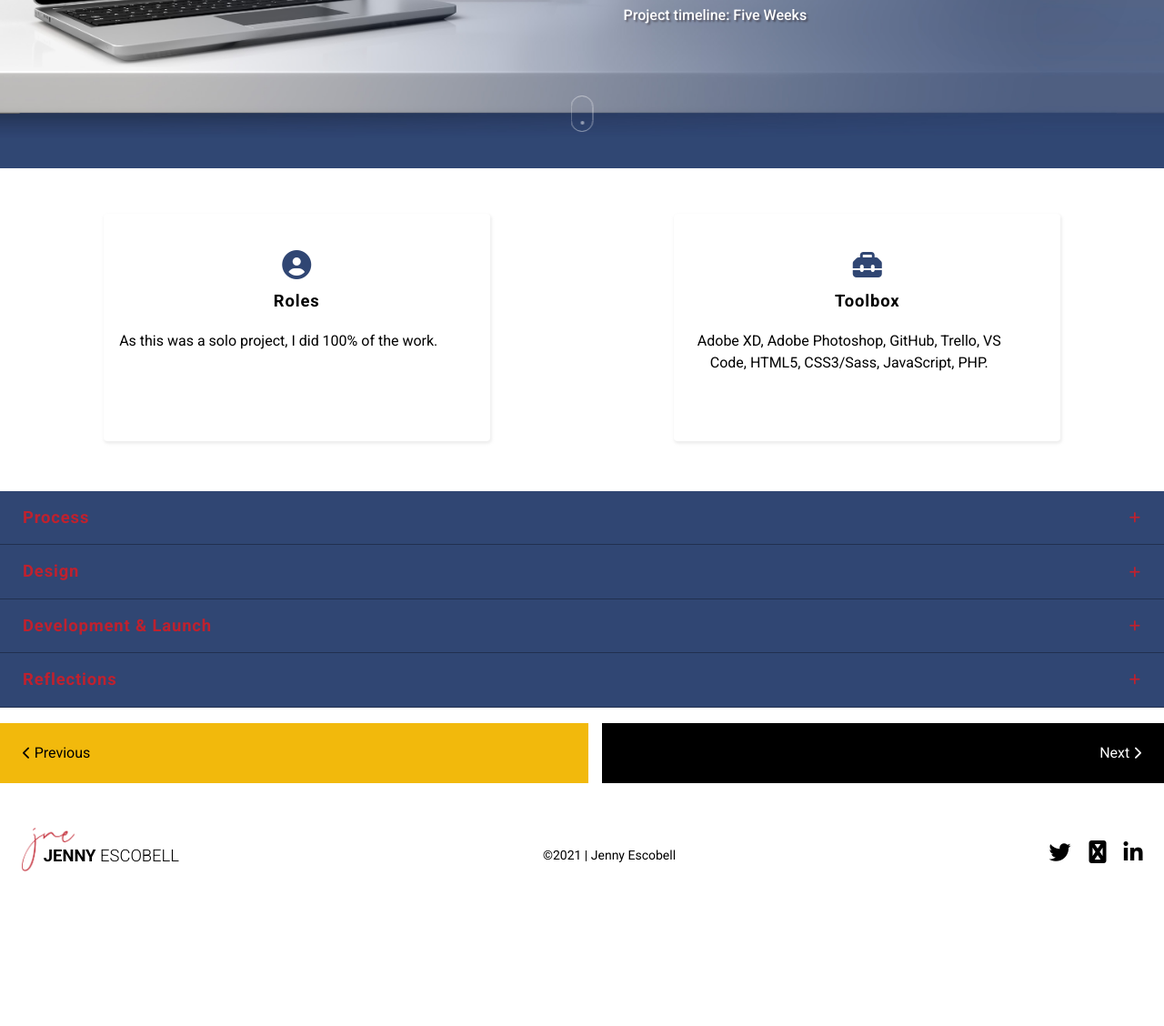
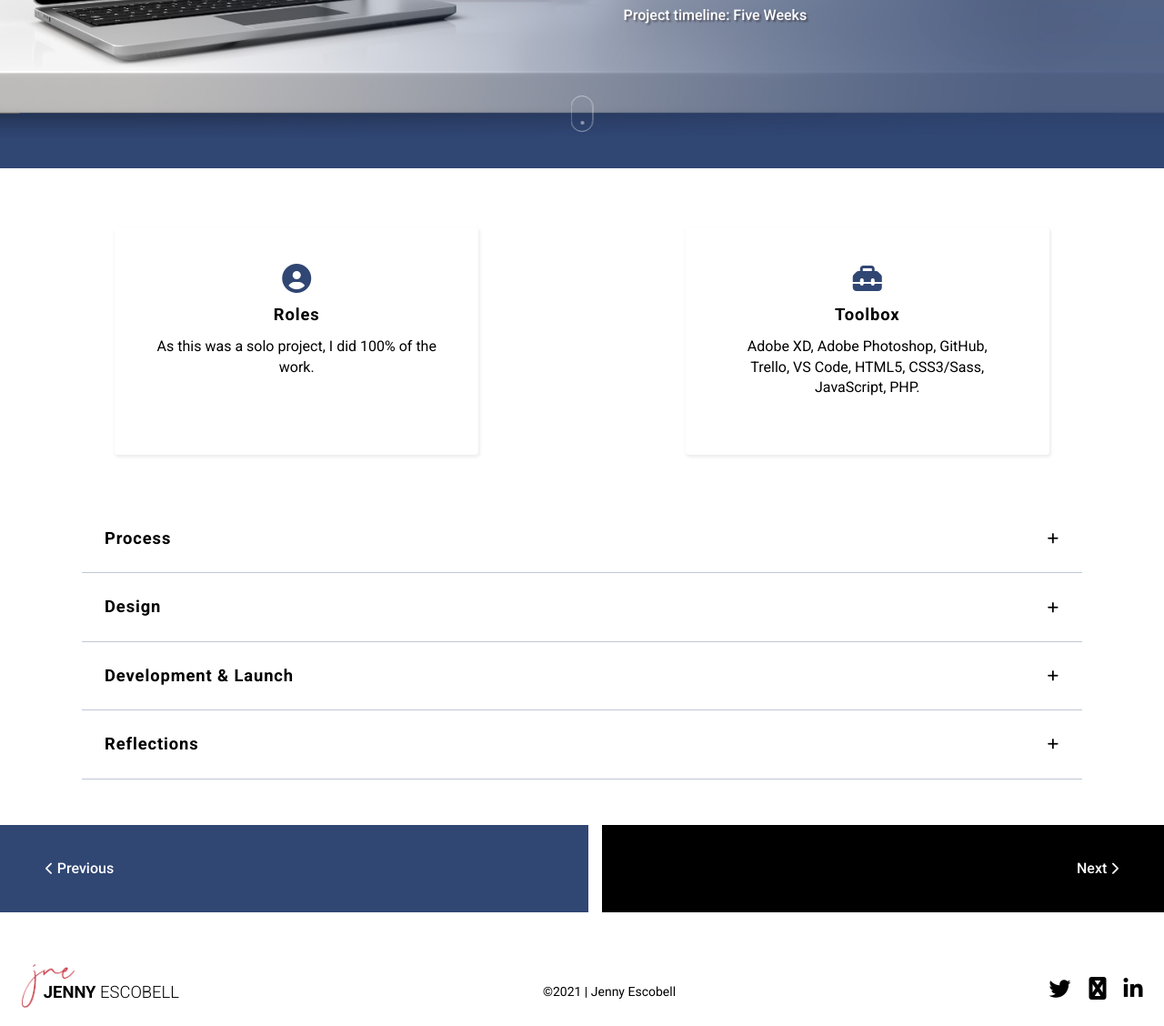
Before and after one commit to jennyesc/portfolio, a PHP site: page /portfolio.php in a window 1280 px wide. Shown: the part 645-1773 px from the top of the page at 91% size. Before the commit the page ends 1603 px from the top, so only its background shows below. Run offline with PHP 8.4, Linux system fonts and the light colour scheme; some libraries are stand-ins or nearby versions.

Commit message:
Update desktop layout of index page

```diff
--- a/accordion.php
+++ b/accordion.php
@@ -120,7 +120,7 @@
             <p>I learned a lot during this project, especially when it came to styling WordPress sites.
                 I am proud to say that we had zero merge conflicts during the project and am very proud of our end result.</p>
 
-            <p> In conclusion, I invite you to take a look at the <a href="https://twosistersbakery.bcitwebdeveloper.ca/notapage">404 page</a> created by me.
+            <p> In conclusion, I invite you to take a look at the <a href="https://twosistersbakery.bcitwebdeveloper.ca/notapage" target="_blank" rel="noopener noreferrer">404 page</a> created by me.
             I always appreciate a clever 404 page, which still serves its purpose to keep the user on the site.
             </p>
 
--- a/css/base/_buttons.scss
+++ b/css/base/_buttons.scss
@@ -78,6 +78,12 @@
     border-radius: 5px;
     background: linear-gradient(145deg, #151515, #151515);
     box-shadow: 8px 8px 16px #0a0a0a, -8px -8px 16px #141414;
+
+    &:hover,
+    :active {
+      box-shadow: -3px -3px 5px #070707 inset, 3px 3px 5px #0e0e0e inset;
+      user-select: none;
+    }
   }
 }
 
@@ -103,6 +109,11 @@
     border-radius: 7px;
     background: linear-gradient(145deg, #334b7b, #2b3f68);
     box-shadow: 9px 9px 18px #2b3e66, -9px -9px 18px #354e80;
+    &:hover,
+    :active {
+      box-shadow: -3px -3px 5px #2b3e66 inset, 3px 3px 5px #2b3e66 inset;
+      user-select: none;
+    }
   }
 }
 
@@ -183,6 +194,7 @@
     @include button-shadow;
     margin: 25px auto 40px auto;
     background: white;
+    color: #000;
 
     &:hover,
     :active {
--- a/css/pages/_accordion.scss
+++ b/css/pages/_accordion.scss
@@ -15,38 +15,51 @@
   transform: rotate(45deg);
 }
 .accordion {
+  margin-bottom: 50px;
   h2 {
-    margin: 0;
-    padding: 20px 25px;
+    margin: 0 auto;
+    padding: 28px 25px;
   }
 }
 
 .accordion-blue {
   .tab {
-    background: $jne-blue;
-    border-bottom: 1px solid darken($jne-blue, 10%);
+    border-bottom: 1px solid rgba(48, 70, 115, 0.3);
 
     &:hover,
     &:active {
-      background-color: $jne-dark-blue;
+      background-color: $jne-blue;
+    }
+  }
+  .content {
+    .fas,
+    .far {
+      color: $jne-blue;
     }
   }
 }
 
 .accordion-yellow {
   .tab {
-    background: $jne-yellow;
-    color: #000;
-    border-bottom: 1px solid darken($jne-yellow, 10%);
+    border-bottom: 1px solid rgba(242, 185, 12, 1);
 
     &:hover,
     &:active {
-      background-color: $jne-dark-yellow;
+      background-color: $jne-yellow;
+      color: #000;
+    }
+  }
+  .content {
+    .fas,
+    .far {
+      color: $jne-yellow;
     }
   }
 }
 .tab {
-  background-color: $jne-red;
+  background-color: #fff;
+  max-width: 1100px;
+  margin: 0 auto;
   cursor: pointer;
   padding: 20px;
   width: 100%;
@@ -54,15 +67,15 @@
   text-align: left;
   outline: none;
   transition: 0.4s;
-  border-bottom: 1px solid darken($jne-red, 10%);
+  border-bottom: 1px solid rgba(191, 33, 46, 0.3);
   text-transform: none;
-  color: #bf212e;
   font-weight: $bold;
   font-size: 1.15rem;
 
   &:hover,
   &:active {
-    background-color: $jne-dark-red;
+    background-color: $jne-red;
+    color: #fff;
   }
 }
 .fas {
@@ -106,6 +119,7 @@
       border-radius: $border4;
       margin-bottom: 15px;
       border: 1px solid rgba(194, 194, 194, 0.5);
+      width: 500px;
     }
   }
   .logo-container {
@@ -120,6 +134,14 @@
       @include box-shadow;
       border-radius: $border4;
       padding: 20px;
+    }
+  }
+
+  .wireframes-pf {
+    img {
+      border: none;
+      height: 450px;
+      width: auto;
     }
   }
 
@@ -297,14 +319,6 @@
     .wireframes {
       width: 80%;
     }
-
-    .wireframes-pf {
-      img {
-        border: none;
-        height: 450px;
-        width: auto;
-      }
-    }
   }
 } //end of content
 
--- a/css/pages/_index.scss
+++ b/css/pages/_index.scss
@@ -3,138 +3,136 @@
 
 //styles for index page
 
-
-.intro-container{
+.intro-container {
   height: 80vh;
   margin: 0 auto;
   display: flex;
   justify-content: center;
   align-items: center;
 
-    .intro{
+  .intro {
     width: 85vw;
     height: 80%;
     display: flex;
     align-items: center;
 
-
-        h2{
+    h1 {
       font-size: 1.875rem;
       line-height: 2.6rem;
       font-weight: $medium;
+      text-transform: inherit;
 
-            .red-block{
+      .red-block {
         border-bottom: 3px solid $jne-red;
-                // background: $jne-red;
-                // content: '';
-                // display: block;
-                // height: 15px;
-                // position: absolute;
-                // bottom: 0;
-                // left: 0;
-                // width: 0%;
-                // z-index: -1;
-                // animation: line;
-                // animation-duration: 3s;
-                // animation-delay: 1s;
-                // animation-fill-mode: forwards;
-
       }
 
-            .blue-block{
+      .blue-block {
         border-bottom: 3px solid $jne-blue;
       }
 
-            .yellow-block{
+      .yellow-block {
         border-bottom: 3px solid $jne-yellow;
       }
     }
   }
-    @media (min-width: 800px){
+  @media (min-width: 800px) {
     @include mc;
     max-width: $siteWidth;
     height: 95vh;
 
-        .intro{
+    .intro {
       max-width: 680px;
     }
   }
+} //end intro container
 
-}//end intro container
-
-.wrapper-desktop{
-    .current-container{
-        margin: 15px 0;
-        background: $jne-white;
-
-        img{
+.wrapper-desktop {
+  .current-container {
+    img {
       width: 100%;
       height: 100%;
       object-fit: cover;
     }
+    .cur-text-container {
+      padding: 0;
+      align-content: center;
+      text-align: center;
 
-        .cur-text-container{
-            padding: $padding;
-            align-content: center;
-            background: $jne-white;
+      h2 {
+        text-transform: uppercase;
+        font-size: 1.25rem;
+        margin-top: 50px;
+      }
 
-            @media (min-width: $menuBreak){
-                margin: 0 auto;
-                width: 240px;
-                padding-left: 20px;
-                text-align: center;
+      h3 {
+        text-transform: inherit;
+        margin-top: 10px;
       }
-            //styles for .tools and .tools-par are in typography
+
+      .button-container {
+        display: inline-block;
+        padding: 0;
+        .btn {
+          margin: 20px auto 25px auto;
         }
       }
 
-    .about-jenny-container{
+      @media (min-width: $menuBreak) {
+        margin: 0 auto;
+        width: 240px;
+        p {
+          padding: 0;
+        }
+      }
+    }
+  }
+
+  .about-jenny-container {
     margin: 15px 0;
 
-        .about-text-container{
+    .about-text-container {
       padding: 10px 20px 15px 15px;
       max-width: 550px;
 
-            p{
+      p {
         margin-top: 10px;
         line-height: 1.35rem;
       }
-            @media (min-width: $menuBreak){
+      @media (min-width: $menuBreak) {
         margin: 0 auto;
         width: 90%;
 
-                h3{
+        h3 {
           width: 100%;
         }
       }
     }
   }
 
-    .index-box-cont{
+  .index-box-cont {
     display: grid;
-        grid-template-columns: repeat(2, 2fr);
-        grid-auto-rows: 50px;
+    grid-template-columns: repeat(2, 1fr);
     grid-column-gap: 15px;
     grid-template-areas:
       "yellow-box  black-box"
       "yellow-box  black-box";
 
-        .yellow-box{
+    .yellow-box {
       background: $jne-yellow;
       grid-area: yellow-box;
     }
 
-        .black-box{
+    .black-box {
       background: #000;
       grid-area: black-box;
     }
   }
-    @media (min-width: $break2){
+  @media (min-width: $break2) {
     padding: 0;
     margin: 0 auto;
     background: #fff;
 
-        .current-container{
+    .current-container {
       width: 100%;
       background: #fff;
       display: grid;
@@ -145,97 +143,87 @@
       grid-template-areas:
         "cur-img    cur-img     cur-text    cur-text"
         "cur-img    cur-img     cur-text    cur-text"
-                "cur-img    cur-img     more-link  more-link"
-            ;
-            picture{
+        "cur-img    cur-img     more-link  more-link";
+      picture {
         grid-column: 1/3;
         grid-row: 1/4;
         height: 100%;
         width: 100%;
         grid-area: cur-img;
 
-                img{
+        img {
           display: block;
           object-fit: cover;
         }
       }
 
-            .cur-text-container{
+      .cur-text-container {
         height: 100%;
         width: 100%;
         grid-area: cur-text;
         padding-top: 25px;
       }
 
-            .view-all-btn{
+      .view-all-btn {
         grid-area: more-link;
       }
     }
 
-        .about-jenny-container{
+    .about-jenny-container {
       width: 100%;
-            // background: $jne-white;
       display: grid;
       grid-template-columns: repeat(4, 1fr);
-            grid-auto-rows: 100px;
-            grid-template-rows: repeat(1, 1fr);
-            grid-gap: 0.75rem;
+      grid-gap: 15px;
       grid-template-areas:
-                "about-text  about-text  about-img    index-box"
-                "about-text   about-text about-img    index-box"
-                "about-text    about-text about-btn    index-box"
-            ;
+        "about-text about-text  about-img   index-box"
+        "about-text about-text  about-img   index-box"
+        "about-text about-text  about-img   index-box"
+        "about-text about-text  about-btn   index-box"
+        "about-text about-text  about-btn   index-box";
 
-           picture{
+      picture {
         grid-area: about-img;
+
+        img {
+          height: 230px;
           width: 100%;
-                height: 200px;
-                grid-column: 3/4;
-                grid-row: 1/3;
-
-                img{
-                    height: 220px;
-                    width: 100%;
-                    max-height: 200px;
+          max-height: 192px;
           object-fit: cover;
           display: block;
-                    max-height: 20rem;
         }
       }
 
-            .about-text-container{
+      .about-text-container {
         grid-area: about-text;
         padding-top: 50px;
         width: 100%;
         height: 100%;
-                grid-column: 1/3;
-                grid-row: 1/4;
       }
 
-            .about-btn{
+      .about-btn {
         grid-area: about-btn;
         padding: 35px;
-            height: 80%;
-            margin-top: 20px;
+        height: 100%;
         background: $jne-blue;
-            grid-column: 3/4;
-            grid-row: 3/4;
+        // margin-top: 1px;
 
-                a{
-                    padding: 0;
+        a {
+          padding: 10px;
         }
-                .blue-border{
+        .blue-border {
           padding: 15px;
         }
       }
 
-            .index-box-cont{
-                grid-column: 4/5;
-                grid-row: 3/4;
+      .index-box-cont {
+        // grid-column: 4/5;
+        // grid-row: 3/4;
+        grid-template-rows: 100px;
         grid-template-areas:
           "yellow-box  yellow-box"
           "yellow-box  yellow-box"
           "yellow-box  yellow-box"
+          "black-box  black-box"
           "black-box  black-box"
           "black-box  black-box";
         grid-gap: 15px;
--- a/css/pages/_single-project.scss
+++ b/css/pages/_single-project.scss
@@ -167,50 +167,16 @@
       padding-right: 50px;
     }
   }
-
   .timeline {
     font-weight: $medium;
   }
-}
-.box-container {
-  .key-info {
-    background: $jne-blue;
-    color: #fff;
-    padding: 5px 20px;
 
-    .fas {
-      display: none;
-    }
-
-    h2 {
-      margin-top: 25px;
-    }
-
-    p {
-      margin: 8px 0 15px 0;
-      line-height: 1.5rem;
-
-      .no-break {
-        display: none;
-      }
+  a {
+    color: darken($jne-red, 15%);
   }
 }
 
-  .accordion-container {
-    padding: 0;
-    background: #fff;
-  }
-  //box-container 1000px
-  @media (min-width: $break3) {
 .key-info {
-      background: none;
-      display: grid;
-      grid-template-columns: 1fr 1fr;
-      grid-gap: 15px;
-      justify-content: center;
-      align-items: center;
-      @include mc;
-
   .key-container {
     @include mc;
     @include box-shadow;
@@ -218,13 +184,15 @@
     align-content: flex-start;
     flex-wrap: wrap;
     justify-content: center;
-        margin: 45px auto 50px;
+    margin: 10px auto 35px;
     text-align: center;
-        background-image: #fff;
+    background: #fff;
     color: #000;
-        width: 425px;
+    min-width: 315px;
+    max-width: 400px;
     height: 250px;
     border-radius: $border4;
+    padding: 10px;
 
     .fas {
       display: block;
@@ -239,7 +207,6 @@
     .fas-pf {
       color: $jne-blue;
     }
-
     .fas-mb {
       color: $jne-yellow;
     }
@@ -252,32 +219,62 @@
       display: inline;
     }
   }
+  @media (min-width: $menuBreak) {
+    display: grid;
+    grid-template-columns: 1fr 1fr;
+    grid-gap: 15px;
+    margin-top: 45px;
+    max-width: 1450px;
+    margin: 0 auto;
+
+    .key-container {
+      padding: 0 10px;
+      // width: 500px;
+      margin-top: 45px;
+      padding: 0 45px;
+
+      p {
+        padding: 0;
+      }
     }
   }
 }
 
+.accordion-container {
+  padding: 0;
+  background: #fff;
+}
+
 .indiv-box-cont {
   display: grid;
-  grid-template-columns: repeat (2, 2fr);
-  grid-auto-rows: 50px;
+  grid-template-columns: repeat (2, 1fr);
   grid-column-gap: 15px;
   align-items: center;
   margin-bottom: 15px;
-  padding-top: 10px;
-  grid-template-areas: "yellow-box  black-box";
+  font-weight: $medium;
+  grid-template-areas: "blue-box  black-box";
+
+  .blue-box,
+  .black-box {
+    color: #fff;
+    padding: 40px 30px;
+  }
 
   .blue-box {
-    background: $jne-yellow;
-    grid-area: yellow-box;
-    color: black;
-    padding: 25px;
+    background: $jne-blue;
+    grid-area: blue-box;
   }
 
   .black-box {
     background: #000;
     grid-area: black-box;
-    color: white;
     text-align: right;
-    padding: 25px;
+  }
+
+  @media (min-width: $menuBreak) {
+    .blue-box,
+    .black-box {
+      padding: 40px 50px;
     }
   }
+}
--- a/css/utilities/_mixins.scss
+++ b/css/utilities/_mixins.scss
@@ -29,3 +29,12 @@
     0 22.3px 17.9px rgba(0, 0, 0, 0.032), 0 41.8px 33.4px rgba(0, 0, 0, 0.026),
     0 100px 80px rgba(0, 0, 0, 0.05);
 }
+
+@mixin accordion-grad() {
+  background: rgb(230, 230, 230);
+  background: linear-gradient(
+    0deg,
+    rgba(230, 230, 230, 0.5) 0%,
+    rgba(255, 255, 255, 0.3) 18%
+  );
+}
--- a/styles/main.css
+++ b/styles/main.css
@@ -676,106 +677,106 @@ a {
 .box .timeline {
   font-weight: 500;
 }
-
-.box-container .key-info {
-  background: #304673;
-  color: #fff;
-  padding: 5px 20px;
-}
-.box-container .key-info .fas {
-  display: none;
-}
-.box-container .key-info h2 {
-  margin-top: 25px;
-}
-.box-container .key-info p {
-  margin: 8px 0 15px 0;
-  line-height: 1.5rem;
-}
-.box-container .key-info p .no-break {
-  display: none;
-}
-.box-container .accordion-container {
+.box a {
+  color: #7e161e;
+}
+
+.key-info .key-container {
+  max-width: 1400px;
+  margin: 0 auto;
+  -webkit-box-shadow: 1px 2px 3px 1px rgba(201, 201, 201, 0.3);
+  -moz-box-shadow: 1px 2px 3px 1px rgba(201, 201, 201, 0.3);
+  box-shadow: 1px 2px 3px 1px rgba(201, 201, 201, 0.3);
+  display: flex;
+  align-content: flex-start;
+  flex-wrap: wrap;
+  justify-content: center;
+  margin: 10px auto 35px;
+  text-align: center;
+  background: #fff;
+  color: #000;
+  min-width: 315px;
+  max-width: 400px;
+  height: 250px;
+  border-radius: 4px;
+  padding: 10px;
+}
+.key-info .key-container .fas {
+  display: block;
+  font-size: 2rem;
+  width: 100%;
   padding: 0;
-  background: #fff;
-}
-@media (min-width: 1000px) {
-  .box-container .key-info {
-    background: none;
+  margin-top: 40px;
+}
+.key-info .key-container .fas-ts {
+  color: #bf212e;
+}
+.key-info .key-container .fas-pf {
+  color: #304673;
+}
+.key-info .key-container .fas-mb {
+  color: #f2b90c;
+}
+.key-info .key-container h2 {
+  margin: 15px 0;
+  width: 100%;
+  padding: 0;
+}
+.key-info .key-container .no-break {
+  display: inline;
+}
+@media (min-width: 720px) {
+  .key-info {
     display: grid;
     grid-template-columns: 1fr 1fr;
     grid-gap: 15px;
-    justify-content: center;
-    align-items: center;
-    max-width: 1400px;
+    margin-top: 45px;
+    max-width: 1450px;
     margin: 0 auto;
   }
-  .box-container .key-info .key-container {
-    max-width: 1400px;
-    margin: 0 auto;
-    -webkit-box-shadow: 1px 2px 3px 1px rgba(201, 201, 201, 0.3);
-    -moz-box-shadow: 1px 2px 3px 1px rgba(201, 201, 201, 0.3);
-    box-shadow: 1px 2px 3px 1px rgba(201, 201, 201, 0.3);
-    display: flex;
-    align-content: flex-start;
-    flex-wrap: wrap;
-    justify-content: center;
-    margin: 45px auto 50px;
-    text-align: center;
-    background-image: #fff;
-    color: #000;
-    width: 425px;
-    height: 250px;
-    border-radius: 4px;
-  }
-  .box-container .key-info .key-container .fas {
-    display: block;
-    font-size: 2rem;
-    width: 100%;
+  .key-info .key-container {
+    padding: 0 10px;
+    margin-top: 45px;
+    padding: 0 45px;
+  }
+  .key-info .key-container p {
     padding: 0;
-    margin-top: 40px;
-  }
-  .box-container .key-info .key-container .fas-ts {
-    color: #bf212e;
-  }
-  .box-container .key-info .key-container .fas-pf {
-    color: #304673;
-  }
-  .box-container .key-info .key-container .fas-mb {
-    color: #f2b90c;
-  }
-  .box-container .key-info .key-container h2 {
-    margin: 15px 0;
-    width: 100%;
-    padding: 0;
-  }
-  .box-container .key-info .key-container .no-break {
-    display: inline;
-  }
+  }
+}
+
+.accordion-container {
+  padding: 0;
+  background: #fff;
 }
 
 .indiv-box-cont {
   display: grid;
-  grid-template-columns: repeat 2, 2fr;
-  grid-auto-rows: 50px;
+  grid-template-columns: repeat 2, 1fr;
   grid-column-gap: 15px;
   align-items: center;
   margin-bottom: 15px;
-  padding-top: 10px;
-  grid-template-areas: "yellow-box  black-box";
+  font-weight: 500;
+  grid-template-areas: "blue-box  black-box";
+}
+.indiv-box-cont .blue-box,
+.indiv-box-cont .black-box {
+  color: #fff;
+  padding: 40px 30px;
 }
 .indiv-box-cont .blue-box {
-  background: #f2b90c;
-  grid-area: yellow-box;
-  color: black;
-  padding: 25px;
+  background: #304673;
+  grid-area: blue-box;
 }
 .indiv-box-cont .black-box {
   background: #000;
   grid-area: black-box;
-  color: white;
   text-align: right;
-  padding: 25px;
+}
+@media (min-width: 720px) {
+  .indiv-box-cont .blue-box,
+.indiv-box-cont .black-box {
+    padding: 40px 50px;
+  }
 }
 
 .about-wrapper .about-intro-1 {
@@ -982,30 +983,41 @@ a {
   transform: rotate(45deg);
 }
 
+.accordion {
+  margin-bottom: 50px;
+}
 .accordion h2 {
-  margin: 0;
-  padding: 20px 25px;
+  margin: 0 auto;
+  padding: 28px 25px;
 }
 
 .accordion-blue .tab {
-  background: #304673;
-  border-bottom: 1px solid #21304f;
+  border-bottom: 1px solid rgba(48, 70, 115, 0.3);
 }
 .accordion-blue .tab:hover, .accordion-blue .tab:active {
-  background-color: #21304f;
+  background-color: #304673;
+}
+.accordion-blue .content .fas,
+.accordion-blue .content .far {
+  color: #304673;
 }
 
 .accordion-yellow .tab {
-  background: #f2b90c;
+  border-bottom: 1px solid #f2b90c;
+}
+.accordion-yellow .tab:hover, .accordion-yellow .tab:active {
+  background-color: #f2b90c;
   color: #000;
-  border-bottom: 1px solid #c1940a;
-}
-.accordion-yellow .tab:hover, .accordion-yellow .tab:active {
-  background-color: #c1940a;
+}
+.accordion-yellow .content .fas,
+.accordion-yellow .content .far {
+  color: #f2b90c;
 }
 
 .tab {
-  background-color: #bf212e;
+  background-color: #fff;
+  max-width: 1100px;
+  margin: 0 auto;
   cursor: pointer;
   padding: 20px;
   width: 100%;
@@ -1013,14 +1025,14 @@ a {
   text-align: left;
   outline: none;
   transition: 0.4s;
-  border-bottom: 1px solid #941924;
+  border-bottom: 1px solid rgba(191, 33, 46, 0.3);
   text-transform: none;
-  color: #bf212e;
   font-weight: 700;
   font-size: 1.15rem;
 }
 .tab:hover, .tab:active {
-  background-color: #941924;
+  background-color: #bf212e;
+  color: #fff;
 }
 
 .fas {
--- a/two-sisters.php
+++ b/two-sisters.php
@@ -20,7 +20,7 @@
                 <img src="images/two-sisters-mobile-1000.jpg" alt="Two iPhones on a red background">
 			</picture>
 
-            <div class=" box project-summary">
+            <section class=" box project-summary">
                 <div class="summary-container">
                     <h1>Two Sisters Bakery</h1>
                     <p> Two Sisters Bakery is a multi-page e-commerce website built on the WordPress CMS platform.
@@ -37,7 +37,7 @@
                     <a class="btn white-btn" href="https://www.jennyescobell.com/twosisters" target="_blank" rel="noopener noreferrer" > <i class="fas fa-desktop"></i>&nbsp;&nbsp; Live Site</a>
                     <a class="btn white-btn" href="https://github.com/htpwebdesign/two-sisters" target="_blank" rel="noopener noreferrer"> <i class="fab fa-github"></i>&nbsp;&nbsp;GitHub</a>
                 </div>
-            </div>
+            </section>
 
             <div class="scroll-down scroll-white">
                 <div class="rond"></div>
```
Also changed, not shown: other parts of styles/main.css (+56 -43 lines), css/base/_settings.scss (+7 -6 lines), index.php (+13 -15 lines), images/wireframe-two-sister-about.jpg, images/wireframe-two-sister-home.jpg, images/wireframe-two-sister-product.jpg, 1 other file. Lines whose indentation alone changed are shown as unchanged.
